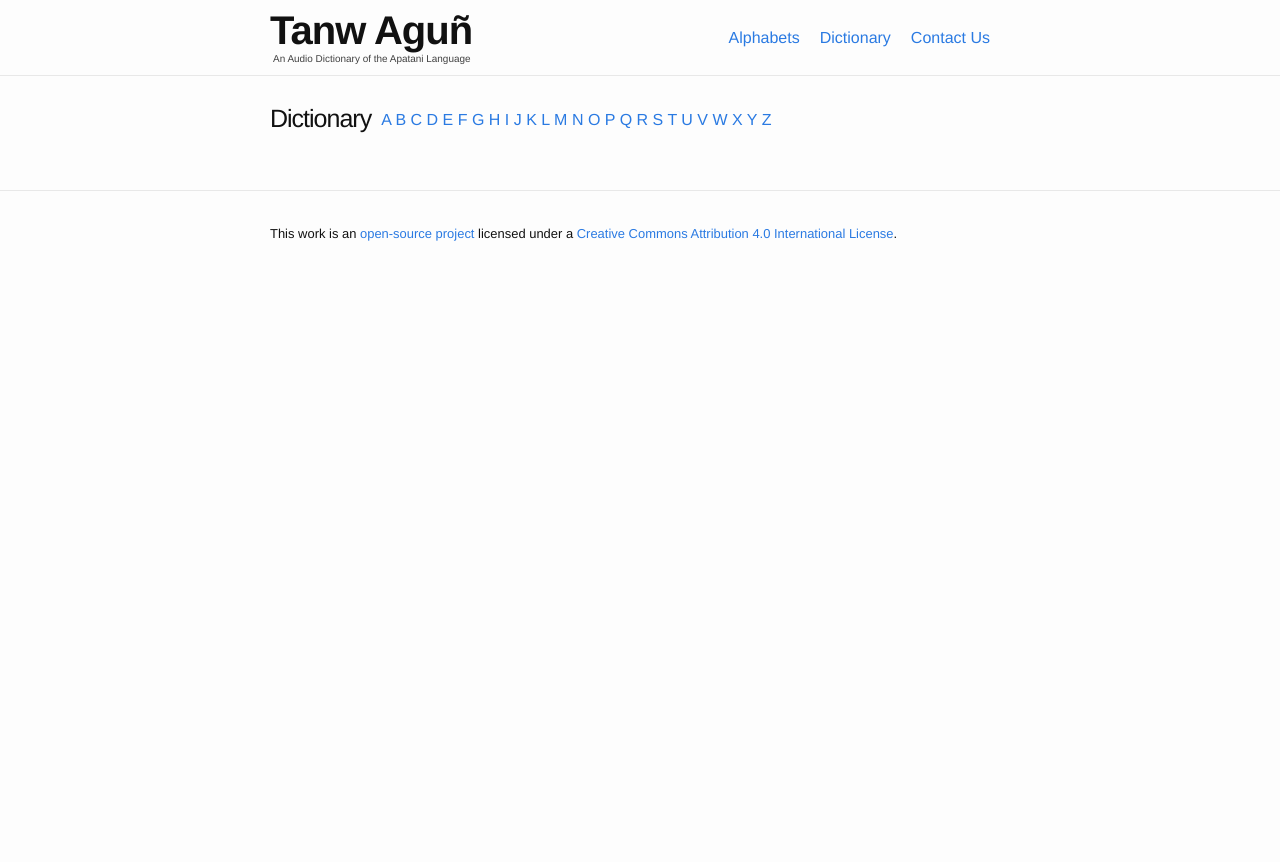
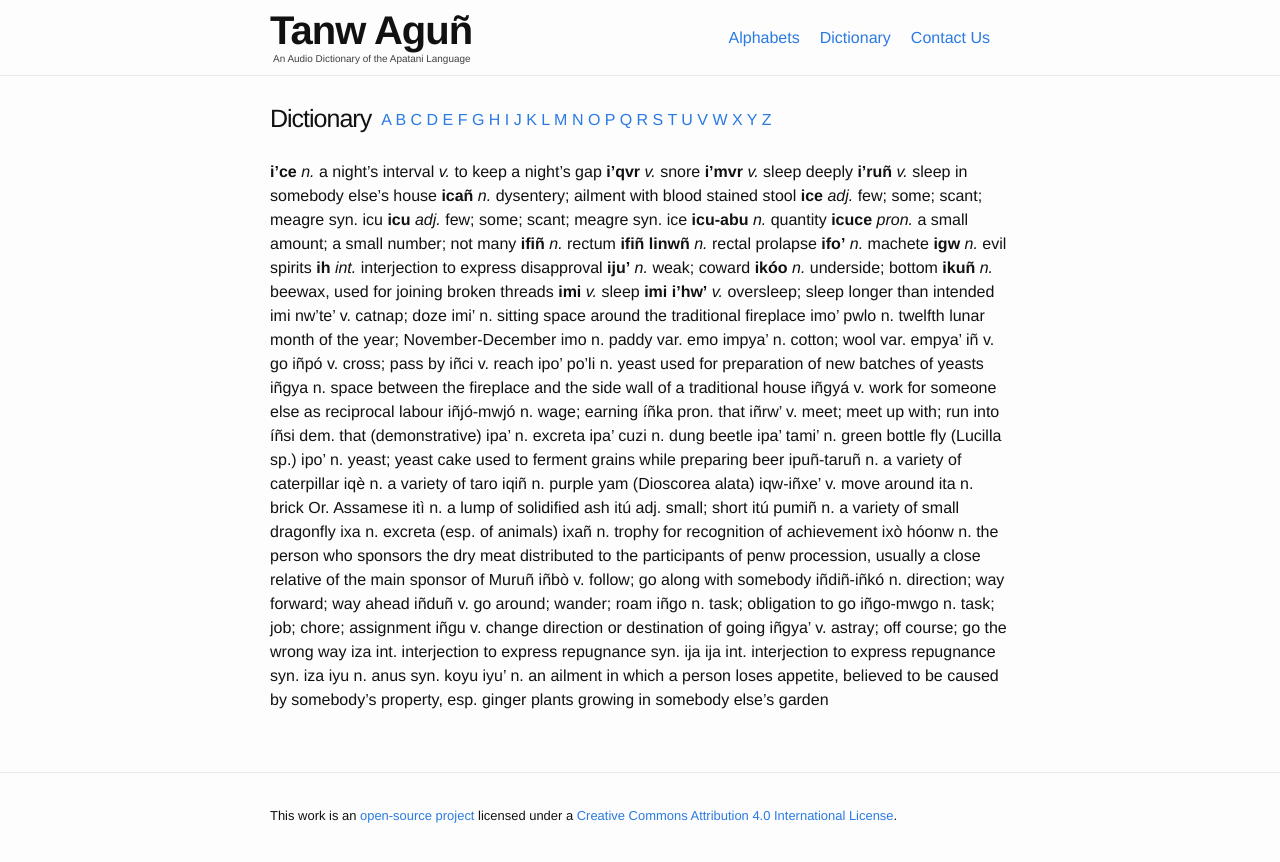
Before and after one commit to hacksparrow/language.apatani.org, a Jekyll site: the page built from dictionary/i.md, in a window 1280 px wide. Shown: the top 862 px of the page. Built offline with Jekyll 4.4.1, drawn with Linux system fonts in a browser that asks for light colours; nearby versions of some CDN libraries.

Commit message:
Update i.md

```diff
--- a/dictionary/i.md
+++ b/dictionary/i.md
@@ -2,3 +2,64 @@
 title: Tanw Dictionary - I
 layout: dictionary
 ---
+
+__i'ce__	      _n._	  a night's interval	_v._	to keep a night's gap
+__i'qvr__	      _v._	  snore
+__i'mvr__	      _v._	  sleep deeply
+__i'ruñ__	      _v._	  sleep in somebody else's house
+__icañ__	      _n._	  dysentery; ailment with blood stained stool
+__ice__	        _adj._	few; some; scant; meagre	syn.	icu
+__icu__	        _adj._	few; some; scant; meagre	syn.	ice
+__icu-abu__	    _n._	  quantity
+__icuce__	      _pron._	a small amount; a small number; not many
+__ifiñ__	      _n._	  rectum
+__ifiñ linwñ__	_n._	  rectal prolapse
+__ifo'__	      _n._	  machete
+__igw__	        _n._	  evil spirits
+__ih__	        _int._	interjection to express disapproval
+__iju'__	      _n._	  weak; coward
+__ikóo__	      _n._	  underside; bottom
+__ikuñ__	      _n._	  beewax, used for joining broken threads
+__imi__	        _v._	  sleep
+__imi i'hw'__	  _v._	 oversleep; sleep longer than intended
+imi nw'te'	v.	catnap; doze
+imi'	n.	sitting space around the traditional fireplace
+imo' pwlo	n.	twelfth lunar month of the year; November-December
+imo	n.	paddy	var.	emo
+impya'	n.	cotton; wool	var.	empya'
+iñ	v.	go
+iñpó	v.	cross; pass by
+iñci	v.	reach
+ipo' po'li	n.	yeast used for preparation of new batches of yeasts
+iñgya	n.	space between the fireplace and the side wall of a traditional house
+iñgyá	v.	work for someone else as reciprocal labour
+iñjó-mwjó	n.	wage; earning
+íñka	pron.	that
+iñrw'	v.	meet; meet up with; run into
+íñsi	dem.	that (demonstrative)
+ipa'	n.	excreta
+ipa' cuzi	n.	dung beetle
+ipa' tami'	n.	green bottle fly (Lucilla sp.)
+ipo'	n.	yeast; yeast cake used to ferment grains while preparing beer
+ipuñ-taruñ	n.	a variety of caterpillar
+iqè	n.	a variety of taro
+iqiñ	n.	purple yam (Dioscorea alata)
+iqw-iñxe'	v.	move around
+ita	n.	brick	Or.	Assamese
+itì	n.	a lump of solidified ash
+itú	adj.	small; short
+itú pumiñ	n.	a variety of small dragonfly
+ixa	n.	excreta (esp. of animals)
+ixañ	n.	trophy for recognition of achievement
+ixò hóonw	n.	the person who sponsors the dry meat distributed to the participants of penw procession, usually a close relative of the main sponsor of Muruñ
+iñbò	v.	follow; go along with somebody
+iñdiñ-iñkó	n.	direction; way forward; way ahead
+iñduñ	v.	go around; wander; roam
+iñgo	n.	task; obligation to go
+iñgo-mwgo	n.	task; job; chore; assignment
+iñgu	v.	change direction or destination of going
+iñgya'	v.	astray; off course; go the wrong way
+iza	int.	interjection to express repugnance	syn.	ija
+ija	int.	interjection to express repugnance	syn.	iza
+iyu	n.	anus	syn.	koyu
+iyu'	n.	an ailment in which a person loses appetite, believed to be caused by somebody's property, esp. ginger plants growing in somebody else's garden
```
